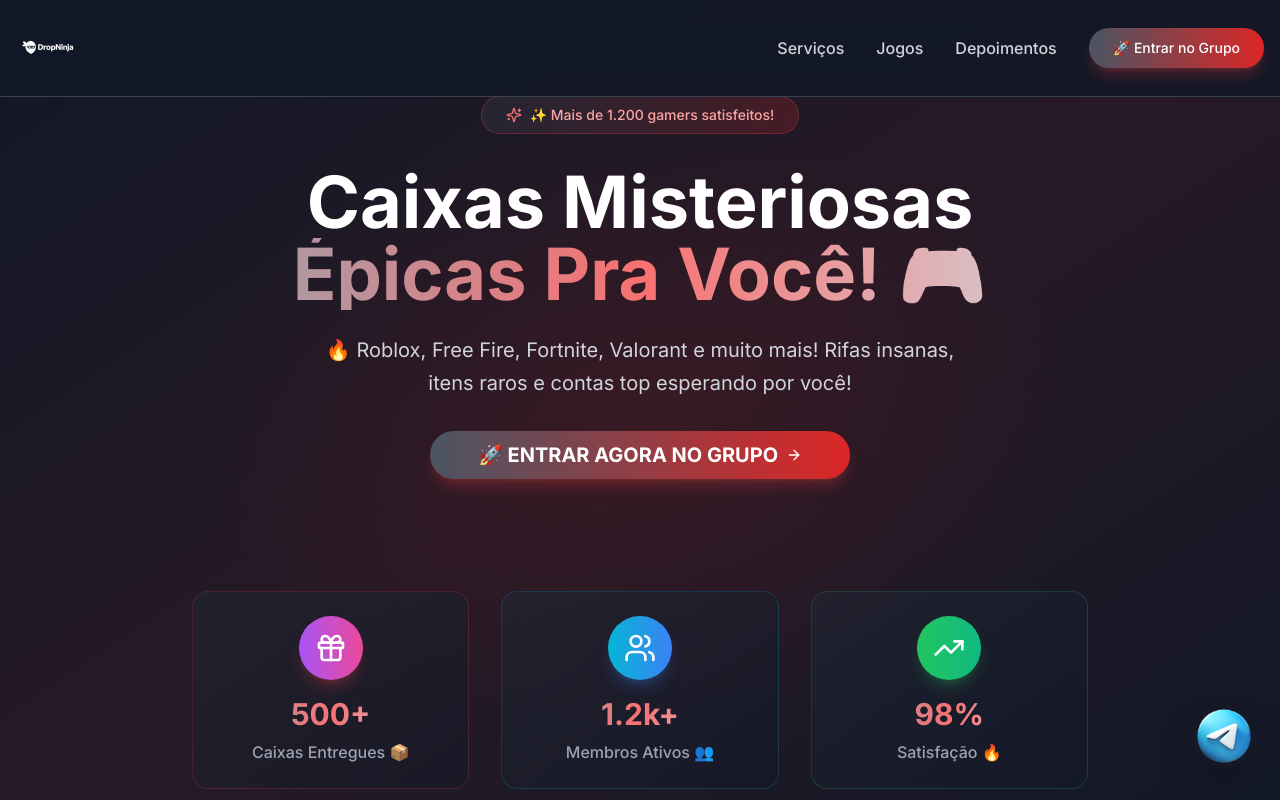
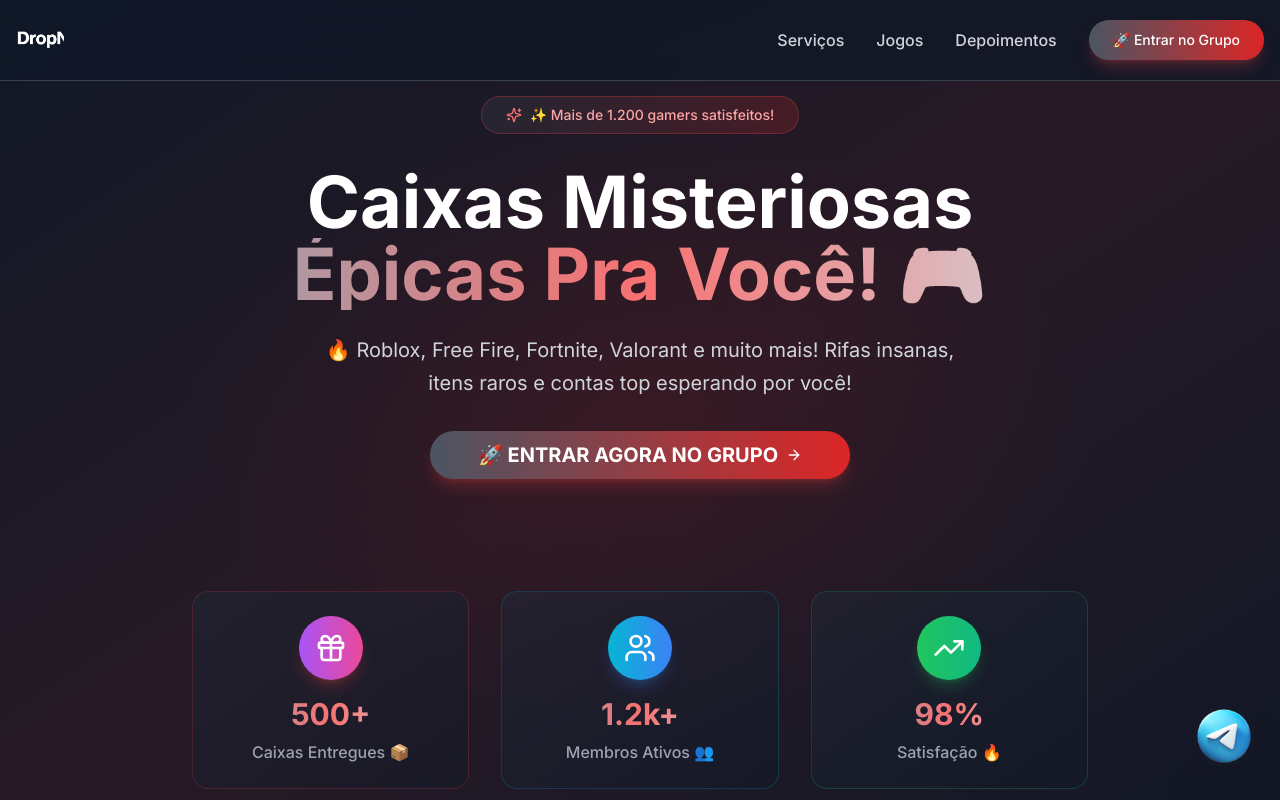
Before and after one commit to Jeanvic-marc/mystery-verse-leads, a React (Vite) app: page / in a window 1280 px wide. Shown: the top 800 px of the page. Built offline with nearby package versions, Linux system fonts and the light colour scheme.

Commit message:
Fix: Telegram floating icon and header layout
- Added Telegram link to the floating icon.
- Modified the floating icon to use a background image with zoom.
- Addressed layout issues caused by the header.

```diff
--- a/src/components/Footer.tsx
+++ b/src/components/Footer.tsx
@@ -1,5 +1,3 @@
-
-import { Instagram, Twitter, Youtube } from 'lucide-react';
 
 const Footer = () => {
   return (
@@ -8,10 +6,13 @@ const Footer = () => {
         <div className="grid grid-cols-1 md:grid-cols-3 gap-8 mb-8">
           <div className="col-span-1 md:col-span-2">
             <div className="flex items-center mb-6">
-              <img
-                src="/lovable-uploads/d0631d63-8a2f-4662-a5c3-aa2aafad1562.png"
-                alt="Logo"
-                className="w-16 h-16 object-contain"
+              <div
+                className="w-14 h-14 bg-center bg-contain bg-no-repeat"
+                style={{
+                  backgroundImage: `url('/lovable-uploads/d0631d63-8a2f-4662-a5c3-aa2aafad1562.png')`,
+                  backgroundSize: '300%'
+                }}
+                aria-label="Logo"
               />
             </div>
             <p className="text-gray-300 mb-6 max-w-md leading-relaxed font-medium">
--- a/src/components/Header.tsx
+++ b/src/components/Header.tsx
@@ -19,10 +19,13 @@ const Header = () => {
       <div className="container mx-auto px-4 py-4">
         <div className="flex items-center justify-between">
           <div className="flex items-center">
-            <img
-              src="/lovable-uploads/d0631d63-8a2f-4662-a5c3-aa2aafad1562.png"
-              alt="Logo"
-              className="w-16 h-16 object-contain"
+            <div
+              className="w-12 h-12 bg-center bg-contain bg-no-repeat"
+              style={{
+                backgroundImage: `url('/lovable-uploads/d0631d63-8a2f-4662-a5c3-aa2aafad1562.png')`,
+                backgroundSize: '300%'
+              }}
+              aria-label="Logo"
             />
           </div>
 
--- a/src/components/TelegramFloat.tsx
+++ b/src/components/TelegramFloat.tsx
@@ -2,7 +2,7 @@
 const TelegramFloat = () => {
   return (
     <a
-      href="https://t.me/your_telegram_group"
+      href="https://t.me/+55_U3tUd2T8zZWEx"
       target="_blank"
       rel="noopener noreferrer"
       className="fixed bottom-6 right-6 w-16 h-16 rounded-full shadow-2xl transition-all duration-500 z-50 animate-bounce hover:scale-110 group"
```
